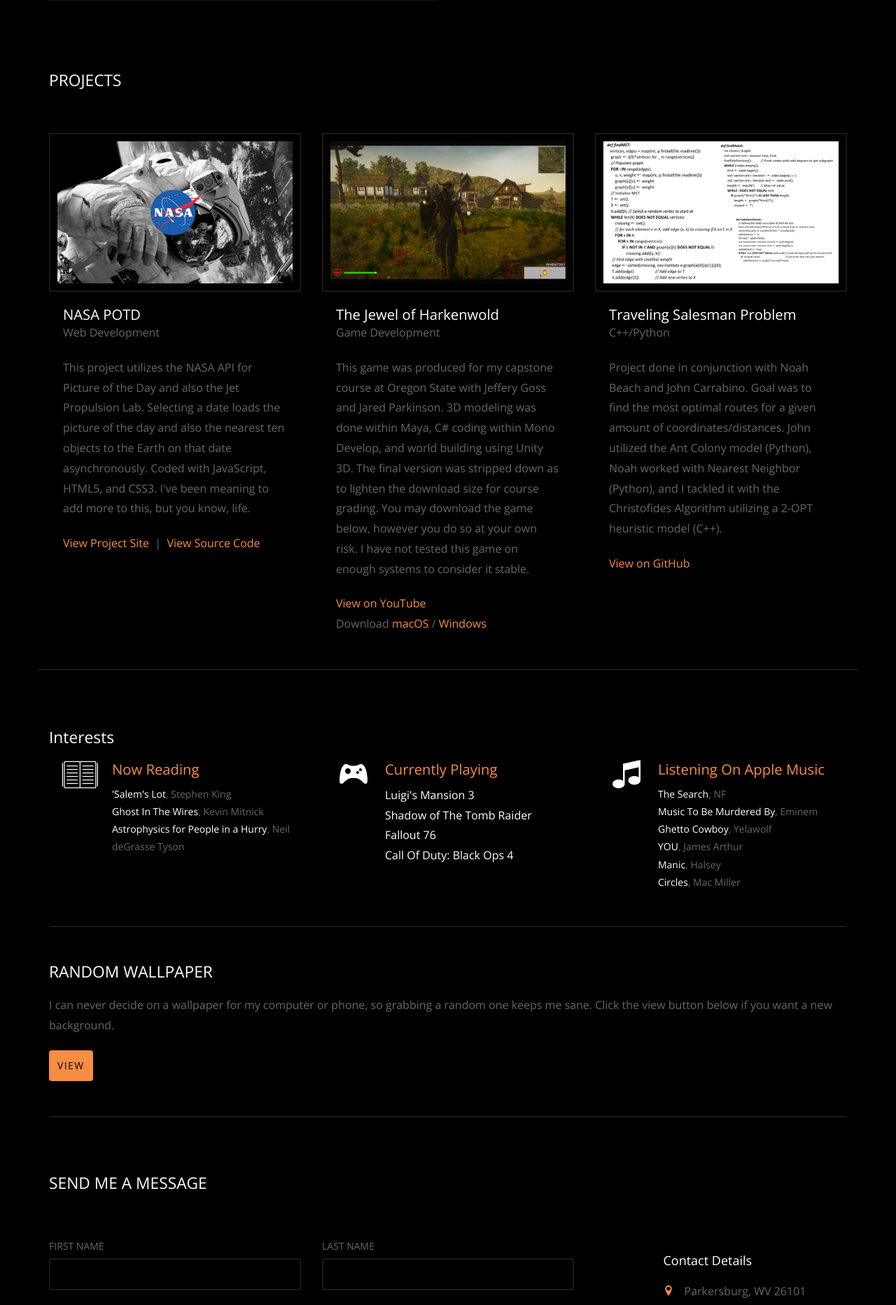
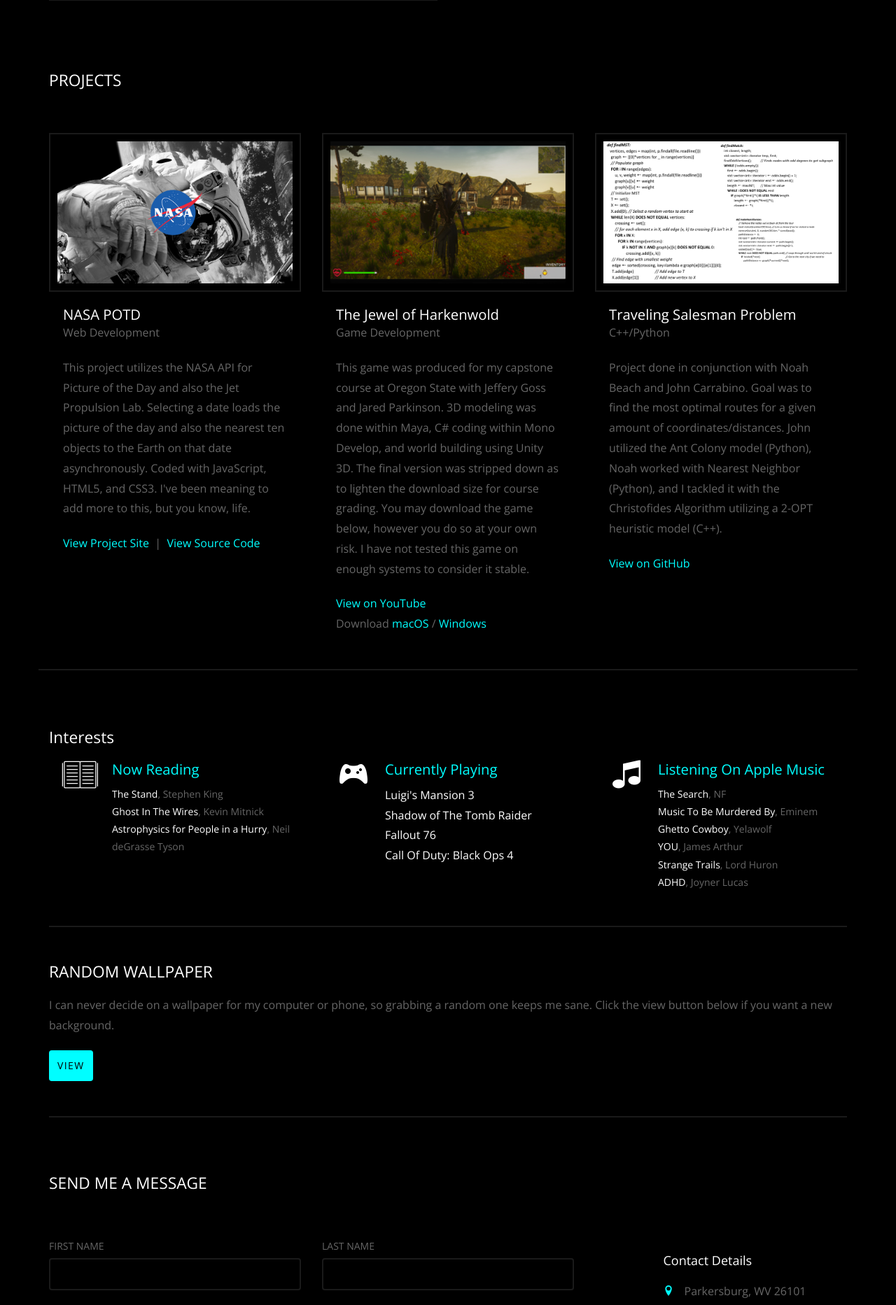
Before and after one commit to rodelliott/rodelliott.github.io, a PHP site: page / in a window 1280 px wide. Shown: the part 1843-3708 px from the top of the page at 70% size. Run offline with PHP 8.4, Linux system fonts and the light colour scheme; some web fonts are replaced.

Commit message:
Swapping links and some colors in css

```diff
--- a/css/style.css
+++ b/css/style.css
@@ -70,7 +70,7 @@ p, ul, ol, figure {
 a {
   -webkit-transition: .3s all;
   transition: .3s all;
-  color: #f78d43;
+  color: #00feff;
 }
 
 a:hover, a:focus {
@@ -453,8 +453,8 @@ a.hover-reverse:hover, a.hover-reverse:focus, a.hover-reverse:active {
 }
 
 .btn.btn-primary {
-  border: 2px solid #f78d43;
-  background: #f78d43;
+  border: 2px solid #00feff;
+  background: #00feff;
   color: #ffffff;
 }
 
@@ -1932,7 +1932,7 @@ figure:hover figcaption, figure:focus figcaption {
 }
 
 .with-icon.colored i {
-  color: #f78d43;
+  color: #00feff;
 }
 
 .probootstrap-section-heading .sub-heading {
--- a/index.html
+++ b/index.html
@@ -272,8 +272,8 @@
               <i class="icon-book-open"></i>
             </div>
             <div class="text">
-              <h3 class="heading" style="color:#f78d43 !important;">Now Reading</h3>
-              <p style="font-size:14px !important;"><span class="whiteText">'Salem's Lot</span>, Stephen King<br>
+              <h3 class="heading" style="color:#00feff !important;">Now Reading</h3>
+              <p style="font-size:14px !important;"><span class="whiteText">The Stand</span>, Stephen King<br>
                 <span class="whiteText">Ghost In The Wires</span>, Kevin Mitnick<br>
               <span class="whiteText">Astrophysics for People in a Hurry</span>, Neil deGrasse Tyson</p>
             </div>
@@ -285,7 +285,7 @@
               <i class="icon-game-controller"></i>
             </div>
             <div class="text">
-              <h3 class="heading" style="color:#f78d43 !important;">Currently Playing</h3>
+              <h3 class="heading" style="color:#00feff !important;">Currently Playing</h3>
               <span class="whiteText">Luigi's Mansion 3</span><br>
               <span class="whiteText">Shadow of The Tomb Raider</span><br>
               <span class="whiteText">Fallout 76</span><br>
@@ -299,14 +299,14 @@
               <i class="icon-music2"></i>
             </div>
             <div class="text">
-              <h3 class="heading" style="color:#f78d43 !important;">Listening On Apple Music</h3>
+              <h3 class="heading" style="color:#00feff !important;">Listening On Apple Music</h3>
               <p style="font-size:14px !important;">
               <span class="whiteText">The Search</span>, NF<br>
               <span class="whiteText">Music To Be Murdered By</span>, Eminem<br>
               <span class="whiteText">Ghetto Cowboy</span>, Yelawolf<br>
               <span class="whiteText">YOU</span>, James Arthur<br>
-              <span class="whiteText">Manic</span>, Halsey<br>
-              <span class="whiteText">Circles</span>, Mac Miller</p>
+              <span class="whiteText">Strange Trails</span>, Lord Huron<br>
+              <span class="whiteText">ADHD</span>, Joyner Lucas</p>
             </div>
           </div>
         </div>
@@ -468,7 +468,7 @@
       <div class="row copyright">
         <div class="col-md-12">
           <div class="probootstrap-footer-widget">
-            <p>&copy; 2019 <a href="https://www.rodelliott.com/">Rod Elliott</a></p>
+            <p>&copy; 2020 <a href="https://www.rodelliott.com/">Rod Elliott</a></p>
           </div>
         </div>
       </div>
```
Also changed, not shown: other parts of css/style.css (+33 -33 lines).
